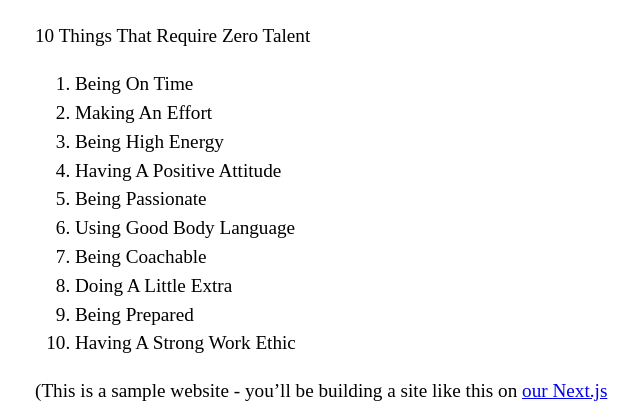
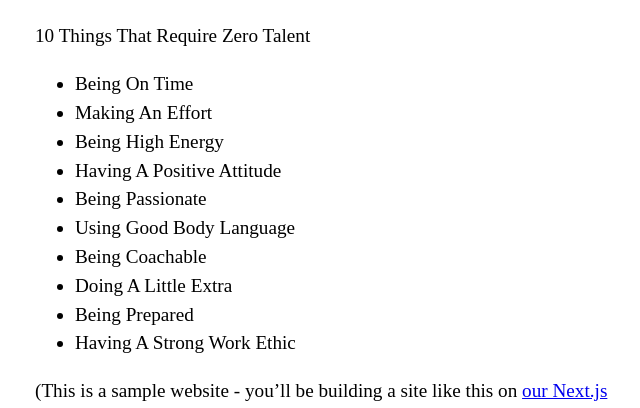
Before and after one commit to Row02/prelimexams, a Next.js app: page / in a window 1280 px wide. Shown: the part 269-677 px from the top of the page, without its empty margins (317-957 px from the left). Built offline with nearby package versions, Linux system fonts and the light colour scheme.

Commit message:
Update index.js

```diff
--- a/pages/index.js
+++ b/pages/index.js
@@ -11,7 +11,7 @@ export default function Home() {
       <section className={utilStyles.headingMd}>
     <p>
     10 Things That Require Zero Talent</p>
-    <ol>
+    <ul>
 
     <li>Being On Time</li>
     <li> Making An Effort</li>
@@ -24,7 +24,7 @@ export default function Home() {
     <li>Being Prepared</li>
     <li>Having A Strong Work Ethic</li>
 
-    </ol>
+    </ul>
         <p>
           (This is a sample website - you’ll be building a site like this on{' '}
           <a href="https://nextjs.org/learn">our Next.js tutorial</a>.)
```
